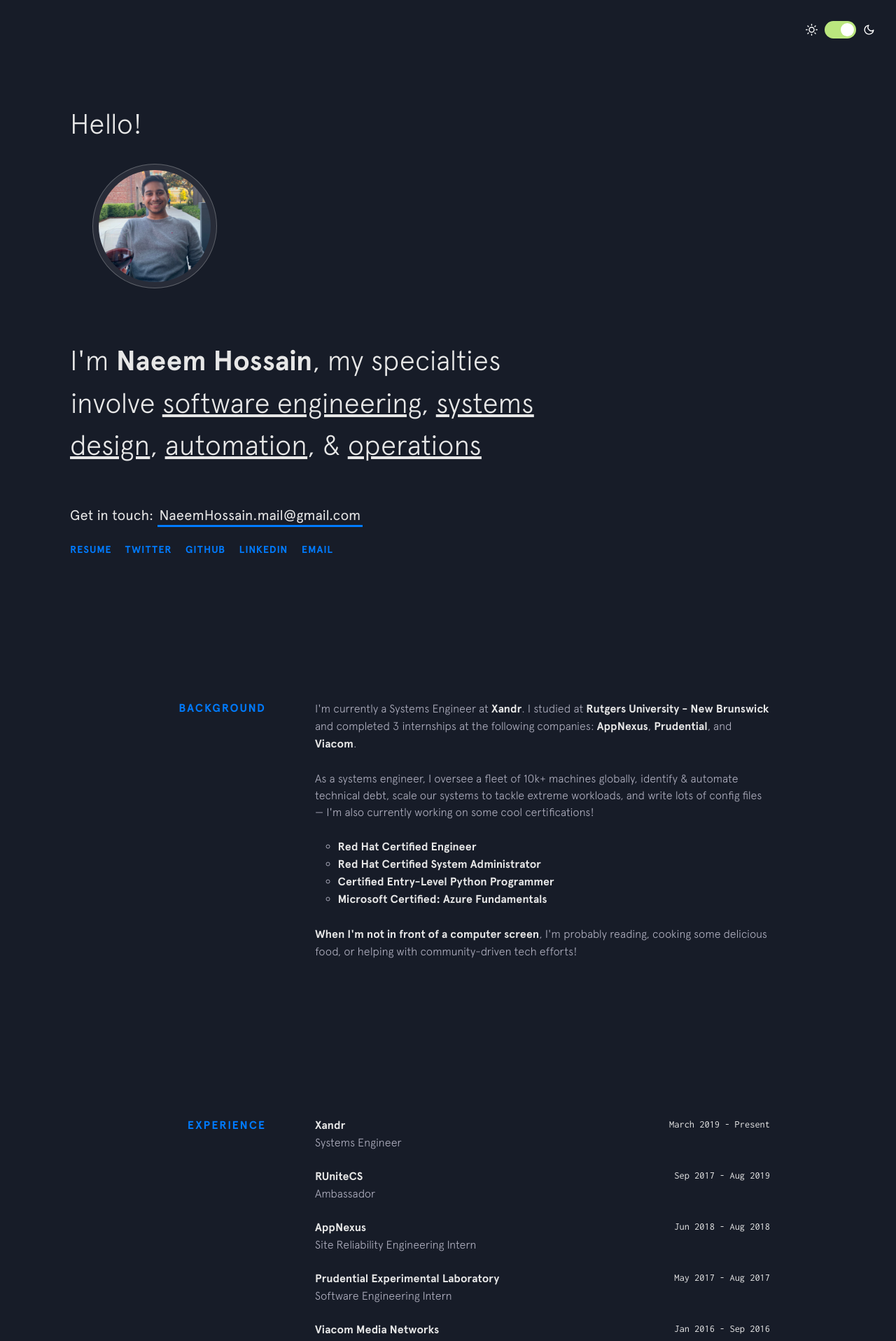
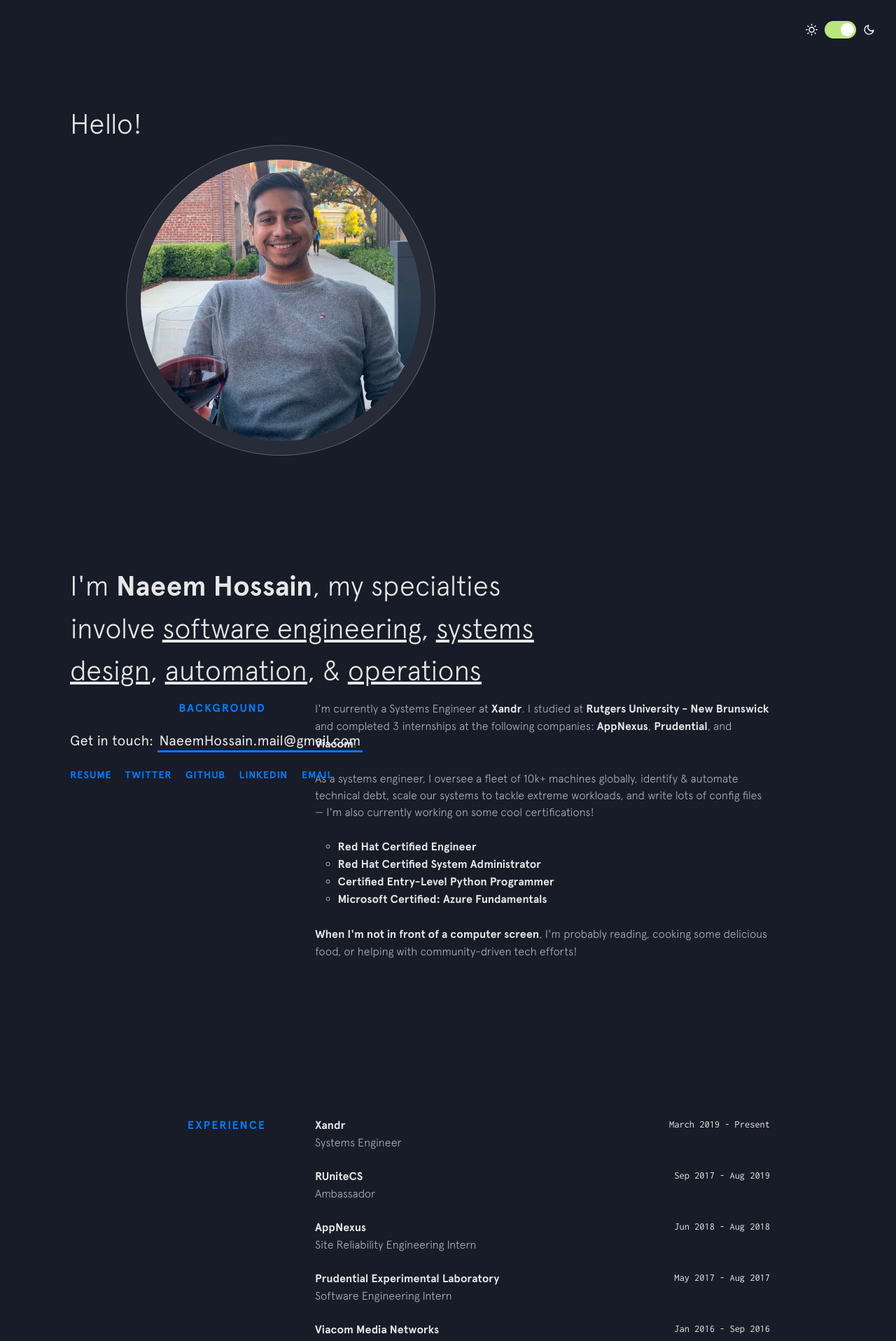
Before and after one commit to malenabashar/malenabashar.github.io, a Jekyll site: the page built from index.html, in a window 1280 px wide. Shown: the top 1916 px of the page at 70% size. Built offline with Jekyll 4.4.1, drawn with Linux system fonts in a browser that asks for light colours; nearby versions of some CDN libraries.

Commit message:
Updating website

```diff
--- a/_includes/intro.html
+++ b/_includes/intro.html
@@ -1,15 +1,16 @@
 <header class="intro">
   <h1 class="intro__hello">Hello!
     <!-- <span class="emoji wave-hand animated"></span> -->
+    <!-- Wrapper -->
+      <div id="wrapper">
+        <!-- Header -->
+          <header id="header">
+            <span class="avatar"><img src="images/wine_nemo2.jpeg" alt="" /></span>
+          </header>
+      </div>
   </h1>
 
-  <!-- Wrapper -->
-    <div id="wrapper">
-      <!-- Header -->
-        <header id="header">
-          <span class="avatar"><img src="images/wine_nemo2.jpeg" alt="" /></span>
-        </header>
-    </div>
+
 
   <h2 class="intro__tagline">I'm
     <span class="name">Naeem Hossain</span>, my specialties involve <u>software engineering</u>, <u>systems design</u>, <u>automation</u>, &amp; <u>operations</u>
```
